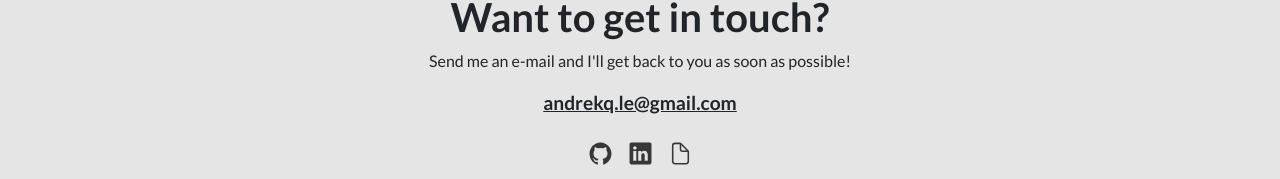
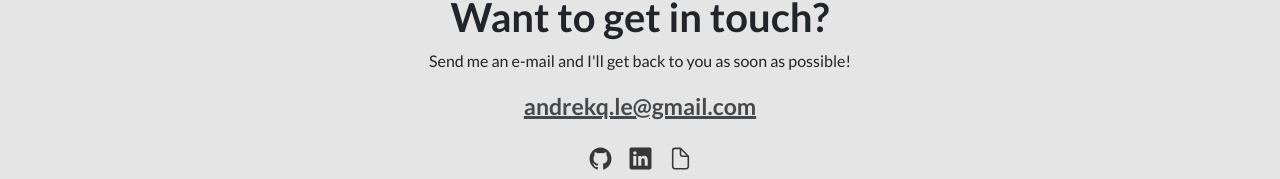
Before and after one commit to Ayydre/myportfolio, a React (Create React App) app: page / in a window 1280 px wide. Shown: the part 3677-3856 px from the top of the page. Built offline with nearby package versions, Linux system fonts and the light colour scheme.

Commit message:
css changes

```diff
--- a/src/components/Footer.js
+++ b/src/components/Footer.js
@@ -14,7 +14,7 @@ class Footer extends React.Component {
       <div className="footer">
         <h1 className="footer-title">Want to get in touch?</h1>
         <p>Send me an e-mail and I'll get back to you as soon as possible!</p>
-        <span className="email">andrekq.le@gmail.com</span>
+        <a href="mailto:andrekq.le@gmail.com" target="_top" className="email"><span className="email">andrekq.le@gmail.com</span></a>
         <div className="footer-links">
           <a href="https://github.com/Ayydre" className="footer-link"><ion-icon name="logo-github"></ion-icon></a>
           <a href="https://www.linkedin.com/in/andre-kq-le/" className="footer-link2"><ion-icon name="logo-linkedin"></ion-icon></a>
--- a/src/styles/about.css
+++ b/src/styles/about.css
@@ -69,6 +69,11 @@
   color: white;
 }
 
+.about-button:hover {
+  background-color: #fca311;
+  border: 1px solid #fca311;
+}
+
 .resume-button:hover {
   color: white;
   text-decoration: none;
--- a/src/styles/footer.css
+++ b/src/styles/footer.css
@@ -15,7 +15,13 @@
 .email {
   font-weight: 600;
   font-size: 1.2em;
+  color: #46494b;
   text-decoration: underline;
+  transition: all 0.3s;
+}
+
+.email:hover {
+  color: #fca311;
 }
 
 .footer-links {
@@ -34,7 +40,7 @@
 }
 
 .footer-link:hover, .footer-link2:hover {
-  color: #7c7777;
+  color: #fca311;
 }
 
 @media only screen and (max-width: 600px) {
--- a/src/styles/navbar.css
+++ b/src/styles/navbar.css
@@ -7,10 +7,11 @@
 .link, .link2 {
   color: #6a6d71;
   font-size: 18px;
+  transition: all 0.3s;
 }
 
 .link:hover, .link2:hover {
-  color: inherit;
+  color: #fca311;
 }
 
 .link {
```
